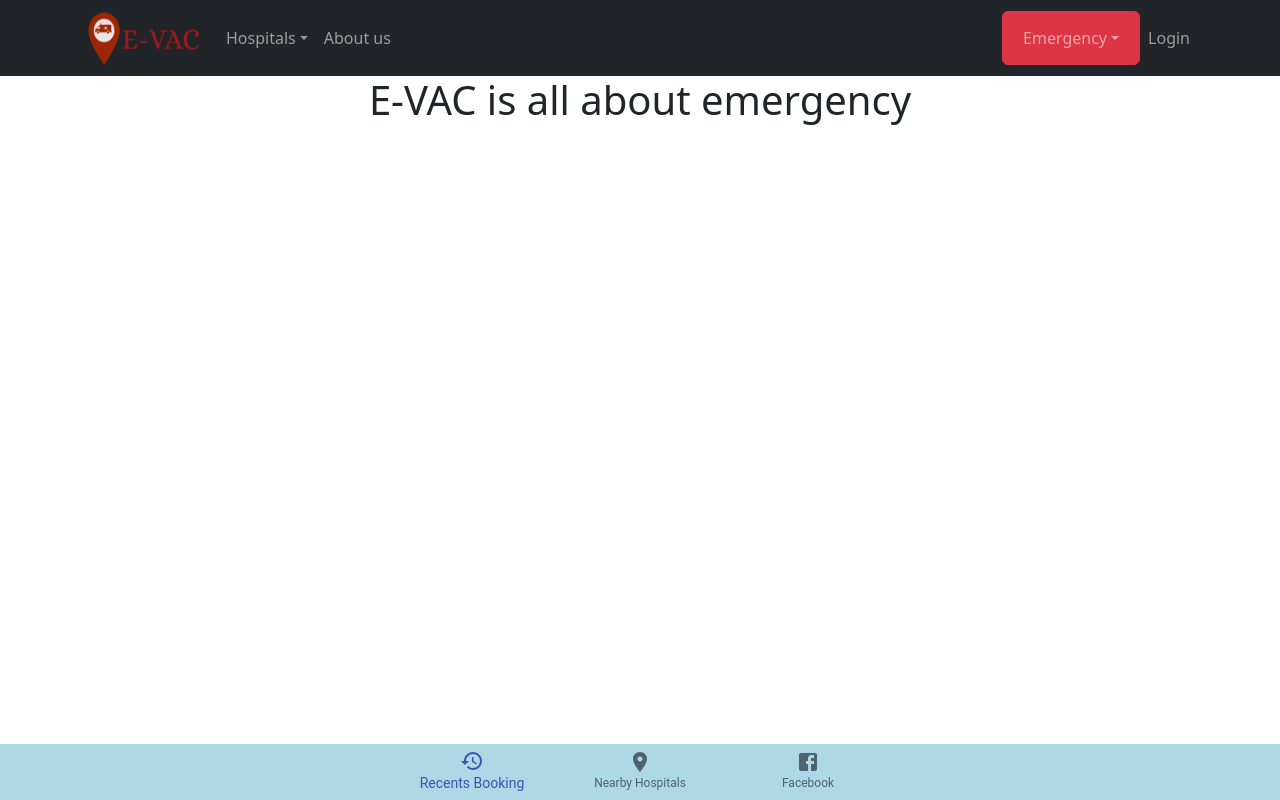
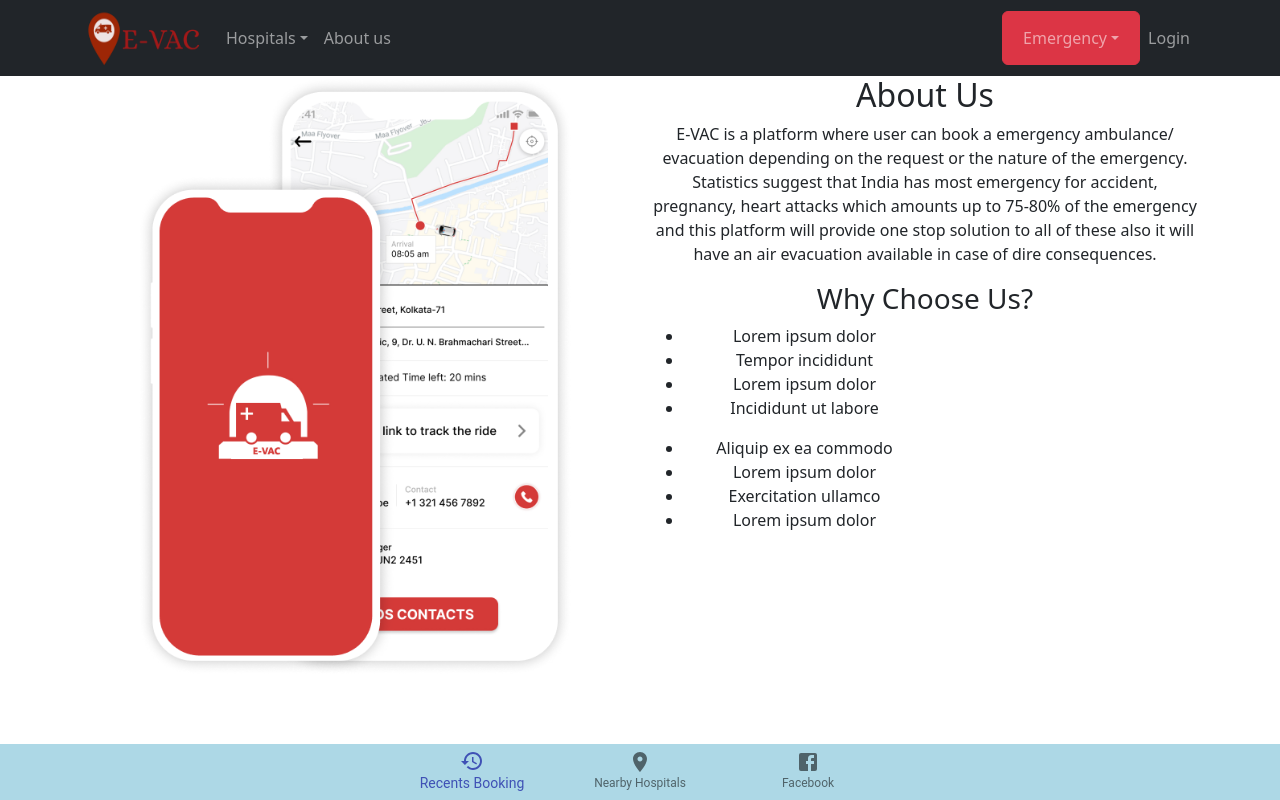
Before and after one commit to faizan14sid/E-VAC, a React (Create React App) app in the folder e-vac/: page /about in a window 1280 px wide. Built offline with nearby package versions, Linux system fonts and the light colour scheme; what google-maps-react would draw is missing.

Commit message:
added the aboutus

```diff
--- a/e-vac/src/Components/About.js
+++ b/e-vac/src/Components/About.js
@@ -1,11 +1,44 @@
 import React from "react";
 import Login from "./Login";
-
+import slide1 from "../images/slide-2.png";
 const About = () => {
   return (
-    <div>
-      <h1>E-VAC is all about emergency </h1>
+
+    <div id="about">
+      <div className="container">
+        <div className="row">
+          <div className="col-xs-12 col-md-6">
+          <img src={slide1} className="img-responsive" height="600px" alt=""/>
+          </div>
+          <div className="col-xs-12 col-md-6">
+            <div className="about-text">
+              <h2>About Us</h2>
+              <p> E-VAC is a platform where user can book a emergency ambulance/ evacuation depending on the request or the nature of the emergency. Statistics suggest that India has most emergency for accident, pregnancy, heart attacks which amounts up to 75-80% of the emergency and this platform will provide one stop solution to all of these also it will have an air evacuation available in case of dire consequences.</p>
+              <h3>Why Choose Us?</h3>
+              <div className="list-style">
+                <div className="col-lg-6 col-sm-6 col-xs-12">
+                  <ul>
+                    <li>Lorem ipsum dolor</li>
+                    <li>Tempor incididunt</li>
+                    <li>Lorem ipsum dolor</li>
+                    <li>Incididunt ut labore</li>
+                    </ul>
+                    </div>
+                  <div className="col-lg-6 col-sm-6 col-xs-12">
+                    <ul>
+                      <li>Aliquip ex ea commodo</li>
+                      <li>Lorem ipsum dolor</li>
+                      <li>Exercitation ullamco</li>
+                      <li>Lorem ipsum dolor</li>
+                    </ul>
+                  </div>
+                </div>
+              </div>
+            </div>
+          </div>
+      </div>
     </div>
+
   );
 };
 
--- a/e-vac/src/Components/Home.js
+++ b/e-vac/src/Components/Home.js
@@ -1,7 +1,7 @@
 import React from "react";
 import GoogleMap from "./GoogleMap";
 import slide1 from "../images/slide-1.jpg";
-import slide2 from "../images/slide-2.png";
+import slide2 from "../images/Mobile.png";
 import { Card, Carousel, Button, Row, Col } from "react-bootstrap";
 import "bootstrap/dist/css/bootstrap.css";
 import { Link } from "react-router-dom";
@@ -54,7 +54,7 @@ const Home = () => {
               <Carousel.Item interval={5000}>
                 <img
                   className="d-block w-100"
-                  src={slide2} height="450px" width="200px"
+                  src={slide2}
                   alt="Third slide"
                 />
               </Carousel.Item>
```
Also changed, not shown: e-vac/src/images/Mobile.png (added).
